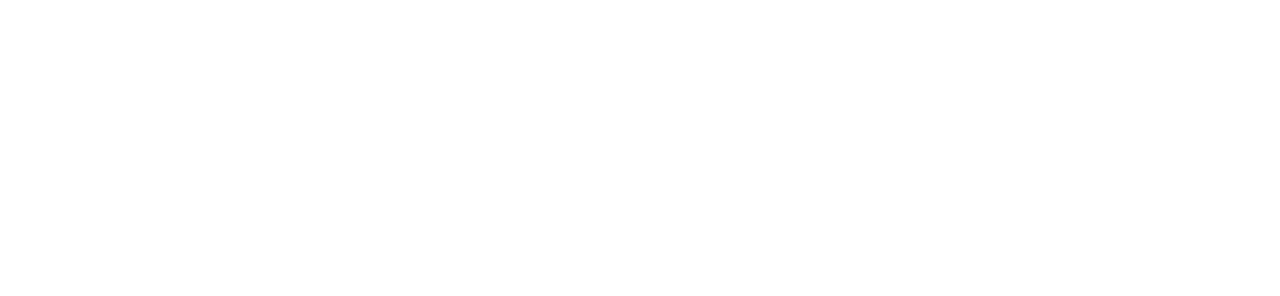
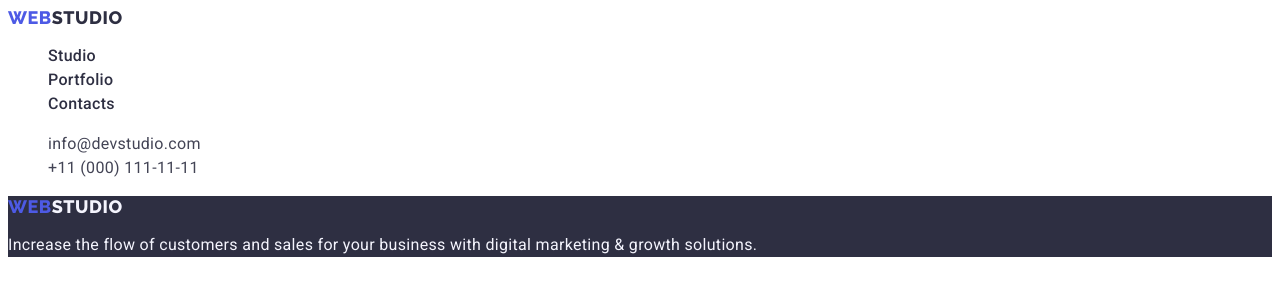
Before and after one commit to bestalexlogin/goit-markup-hw-02, a plain HTML site: page portfolio.html in a window 1280 px wide. Drawn offline with Linux system fonts and the light colour scheme.

Commit message:
Update portfolio.html

```diff
--- a/portfolio.html
+++ b/portfolio.html
@@ -3,7 +3,75 @@
   <head>
     <meta charset="UTF-8" />
     <meta name="viewport" content="width=device-width, initial-scale=1.0" />
-    <title>Web Studio - goIT homework-2 Portfolio</title>
+    <title>Web Studio - goIT homework-2</title>
+    <link rel="preconnect" href="https://fonts.googleapis.com" />
+    <link rel="preconnect" href="https://fonts.gstatic.com" crossorigin />
+    <link
+      href="https://fonts.googleapis.com/css2?family=Raleway:wght@800&family=Roboto:wght@400;500;700;900&display=swap"
+      rel="stylesheet"
+    />
+    <link rel="stylesheet" href="./css/styles.css" />
   </head>
-  <body></body>
+  <body>
+    <header class="page-header">
+      <!--Navigation-->
+      <nav class="header-navigation">
+        <!--Logo site-->
+        <a class="page-logo link" href="./index.html">
+          <span class="page-logo-color">Web</span>Studio
+        </a>
+
+        <ul class="header-menu-list list">
+          <li class="header-menu-item">
+            <a class="header-menu-link link" href="./index.html" target="_self">
+              Studio
+            </a>
+          </li>
+          <li class="header-menu-item">
+            <a
+              class="header-menu-link link"
+              href="./portfolio.html"
+              target="_self"
+            >
+              Portfolio
+            </a>
+          </li>
+          <li class="header-menu-item">
+            <a class="header-menu-link link" href="">Contacts</a>
+          </li>
+        </ul>
+      </nav>
+
+      <!--Contact-->
+      <address class="header-contacts">
+        <ul class="header-contacts-list list">
+          <li class="header-contacts-item">
+            <a
+              class="header-contacts-link link"
+              href="mailto:info@devstudio.com"
+              >info@devstudio.com
+            </a>
+          </li>
+          <li class="header-contacts-item">
+            <a class="header-contacts-link link" href="tel:+110001111111"
+              >+11 (000) 111-11-11
+            </a>
+          </li>
+        </ul>
+      </address>
+    </header>
+
+    <!--Footer Section 5-->
+    <footer class="page-footer">
+      <!--Logo footer-->
+      <a class="page-footer-logo link" href="./index.html"
+        ><span class="footer-logo-color">Web</span>Studio</a
+      >
+
+      <p class="page-footer-text">
+        Increase the flow of customers and sales for your business with digital
+        marketing & growth solutions.
+      </p>
+    </footer>
+  </body>
 </html>
```
